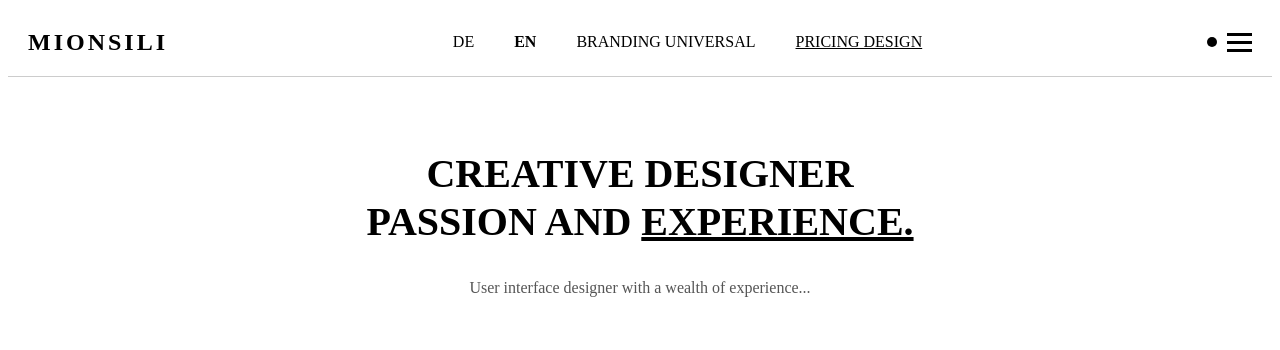
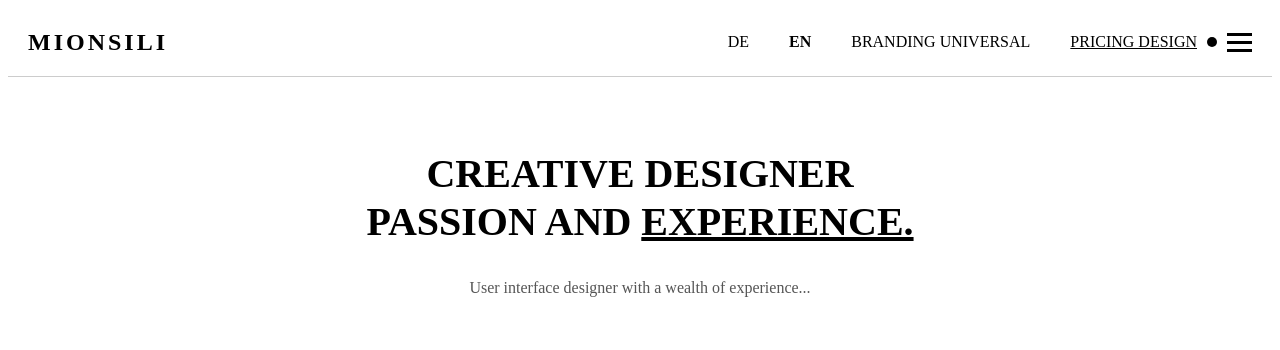
Before and after one commit to Ury479/Personal-Profile, a plain HTML site: page index.html in a window 1280 px wide. Shown: the top 350 px of the page. Drawn offline with Linux system fonts and the light colour scheme.

Commit message:
顶部导航栏
文字部分靠右，修改出了
nav {
    flex-grow:1;
  }

```diff
--- a/style.css
+++ b/style.css
@@ -13,7 +13,7 @@ header {
   }
 
   nav {
-    flex:grow;
+    flex-grow:1;
   }
 
   nav ul {
```
